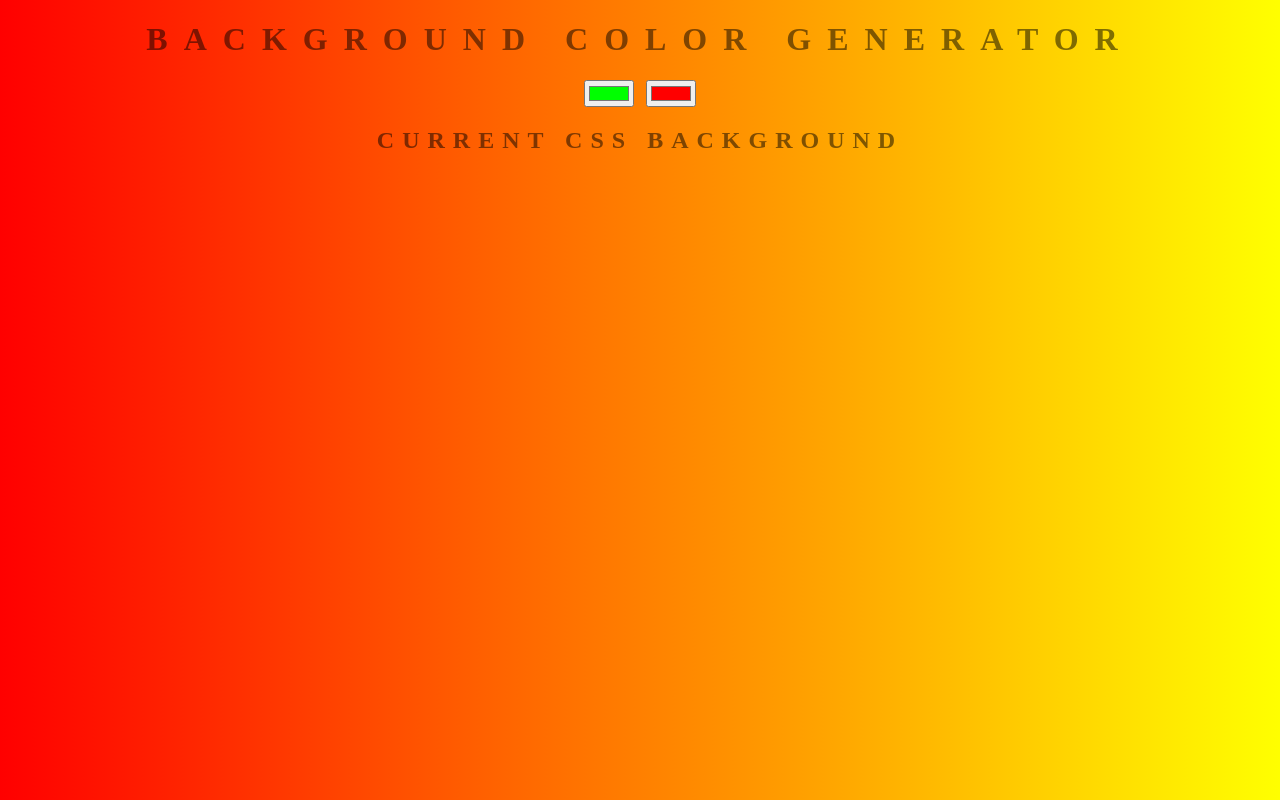
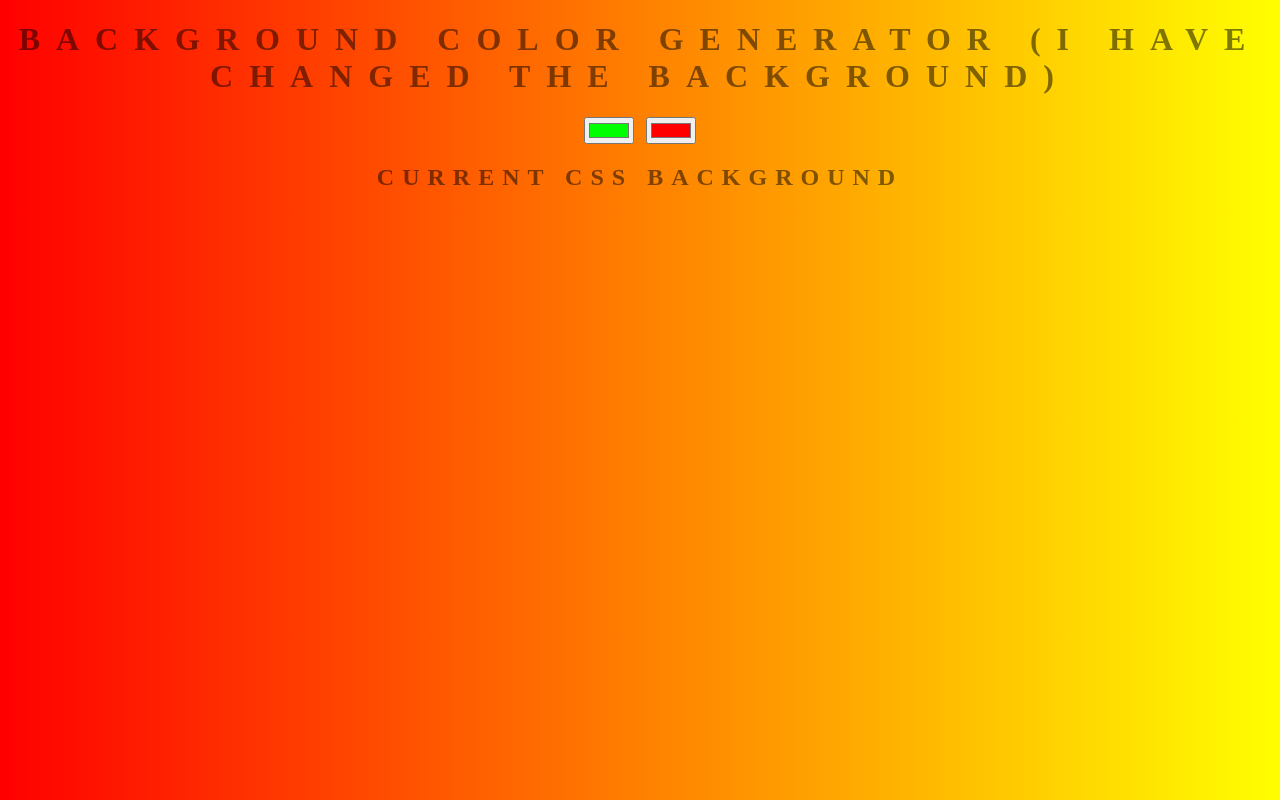
Before and after one commit to ajayksuresh/color-gradient, a plain HTML site: page index.html in a window 1280 px wide. Drawn offline with Linux system fonts and the light colour scheme.

Commit message:
changing heading

```diff
--- a/index.html
+++ b/index.html
@@ -7,7 +7,7 @@
     <link rel="stylesheet" href="style.css">
 </head>
 <body id="gradient">
-    <h1>Background color generator</h1>
+    <h1>Background color generator (I have changed the background)</h1>
     <input class="color1" type="color" name="color1" value="#00ff00">
     <input class="color2" type="color" name="color2" value="#ff0000">
     <h2>Current CSS Background</h2>
```
